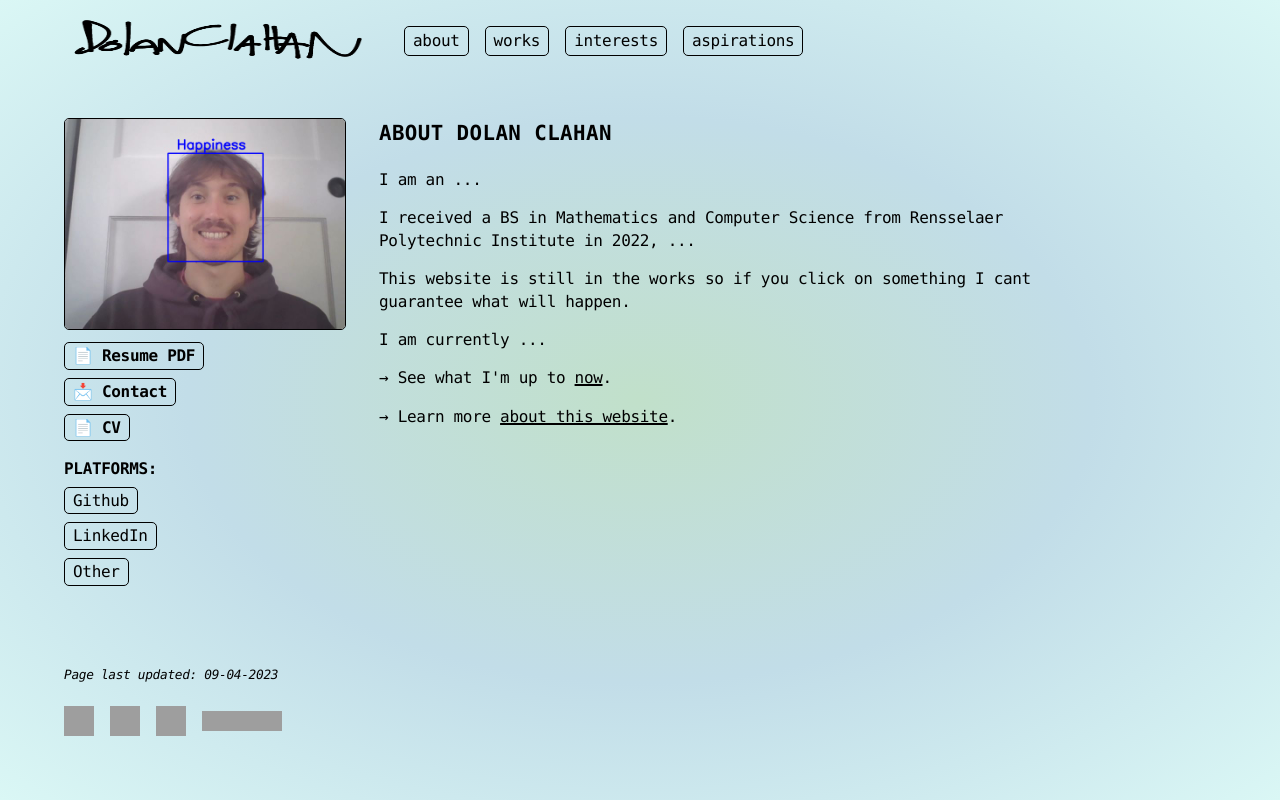
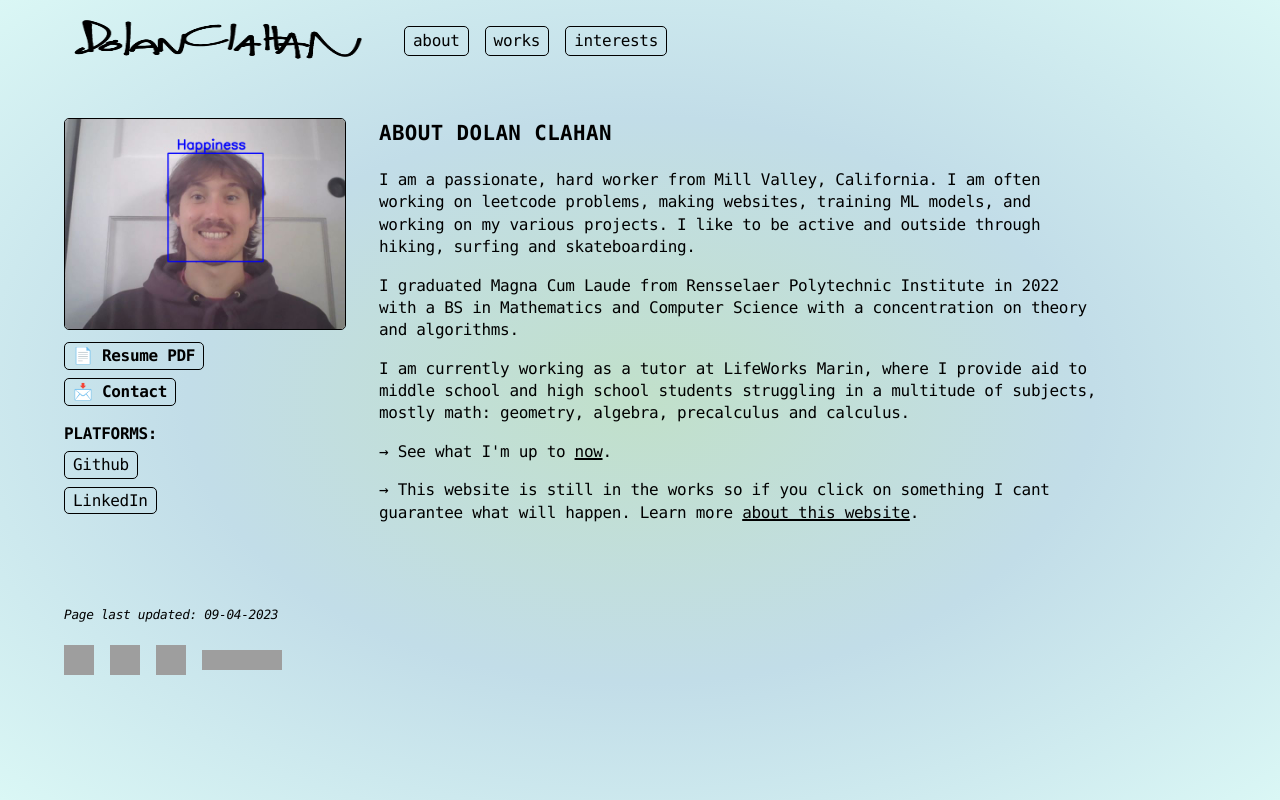
Before and after one commit to dclahan/dolansite, a plain HTML site: page index.html in a window 1280 px wide. Drawn offline with Linux system fonts and the light colour scheme; grey boxes are pictures that could not be loaded.

Commit message:
assigning links and filling bio

```diff
--- a/index.html
+++ b/index.html
@@ -53,6 +53,14 @@
   <style>
     body { background-image: radial-gradient(#c1e0ca, #c2dde8, #daf7f5); }
   </style>
+  <!-- <style>
+    body { background-image: radial-gradient(#B8E2B1, #D0E3EE, #e3f4e5); }
+  </style> -->
+<!--
+darker purp : C6B5E7
+lighter : D9C8FC
+lightest : EAE2FC
+-->
 
   <!-- opengraph tags -->
   <meta property="og:description" content="Dolan Clahan - Force to be Reckoned With">
@@ -77,8 +85,8 @@
             <li>
                 <a href="interests">interests</a>
             </li>
-            <li>
-                <a href="aspirations">aspirations</a>
+            <li style="display:none;">
+                <a href="aspirations" >aspirations</a>
             </li>
           </ul>
         </nav>
@@ -98,9 +106,9 @@
                 <div class="button"><a href="/resume"><b>📄 Resume PDF</b></a></div>
               </li>
               <li>
-                <div class="button"><a href="/contact"><b>📩 Contact</b></a></div>
+                <div class="button"><a href="mailto:clahandolan@gmail.com"><b>📩 Contact</b></a></div>
               </li>
-              <li>
+              <li style="display:none;">
                 <div class="button"><a href="/cv"><b>📄 CV</b></a></div>
               </li>
             </ul>
@@ -111,12 +119,12 @@
 
             <ul>
               <li>
-                <div class="button"><a href="" target="_blank" rel="noopener">Github</a></div>
+                <div class="button"><a href="https://github.com/dclahan" target="_blank" rel="noopener">Github</a></div>
               </li>
               <li>
-                <div class="button"><a href="" target="_blank" rel="noopener">LinkedIn</a></div>
+                <div class="button"><a href="https://www.linkedin.com/in/dolan-clahan-715783209/" target="_blank" rel="noopener">LinkedIn</a></div>
               </li>
-              <li>
+              <li style="display:none;">
                 <div class="button"><a href="" target="_blank" rel="noopener">Other</a></div>
               </li>
               </ul>
@@ -127,19 +135,15 @@
             <h2>About Dolan Clahan</h2>
 
             <p>
-              I am an ...
+              I am a passionate, hard worker from Mill Valley, California. I am often working on  leetcode problems, making websites, training ML models, and working on my various projects. I like to be active and outside through hiking, surfing and skateboarding.
             </p>
 
             <p>
-              I received a BS in Mathematics and Computer Science from Rensselaer Polytechnic Institute in 2022, ...
+              I graduated Magna Cum Laude from Rensselaer Polytechnic Institute in 2022 with a BS in Mathematics and Computer Science with a concentration on theory and algorithms.
             </p>
 
             <p>
-              This website is still in the works so if you click on something I cant guarantee what will happen.
-            </p>
-
-            <p>
-              I am currently ...
+              I am currently working as a tutor at LifeWorks Marin, where I provide aid to middle school and high school students struggling in a multitude of subjects, mostly math: geometry, algebra, precalculus and calculus.
             </p>
 
             <p>
@@ -147,7 +151,7 @@
             </p>
 
             <p>
-              &rarr; Learn more <a href="website-info">about this website</a>.
+              &rarr; This website is still in the works so if you click on something I cant guarantee what will happen. Learn more <a href="website-info">about this website</a>.
             </p>
 
           </div>
```
